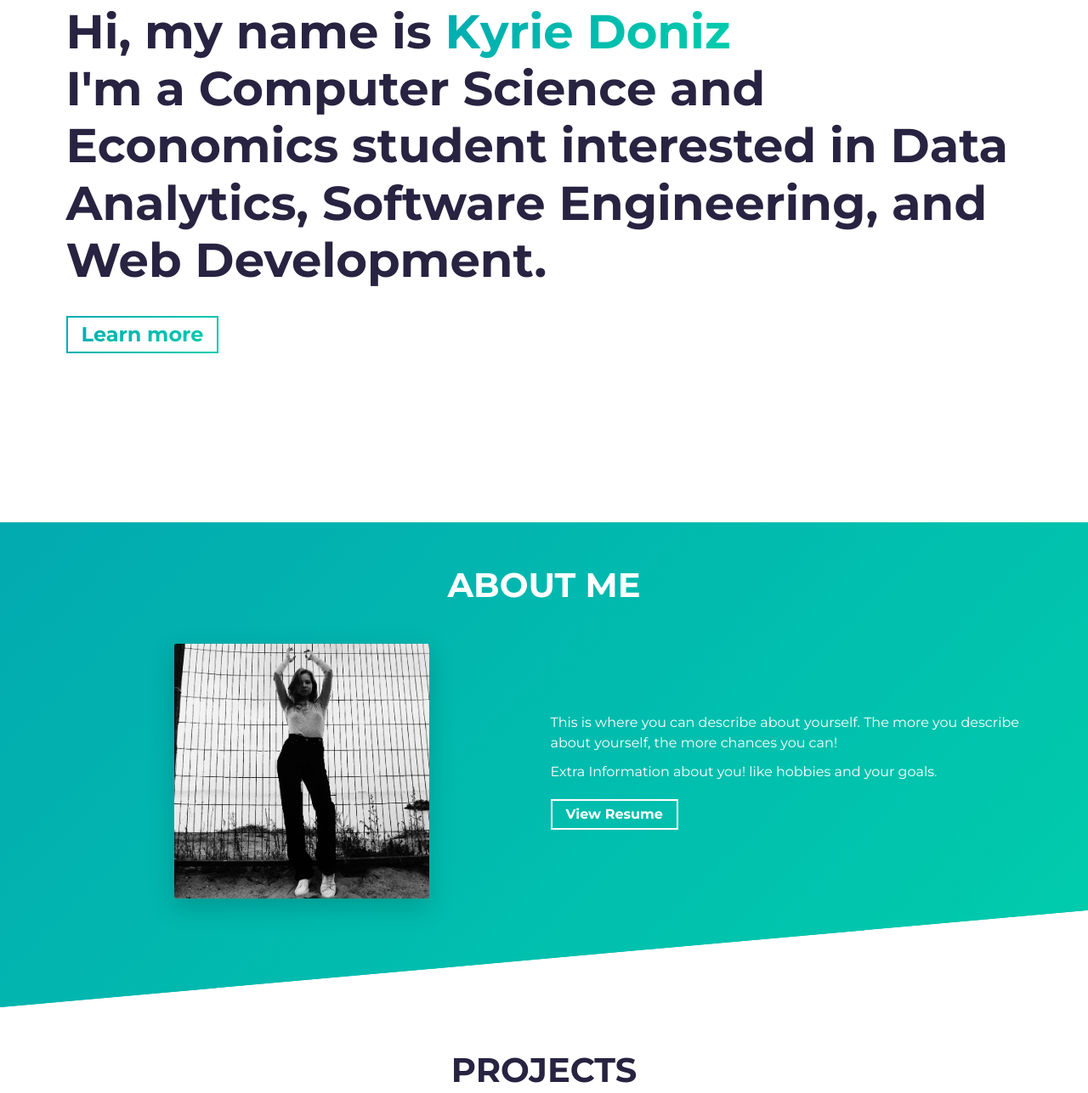
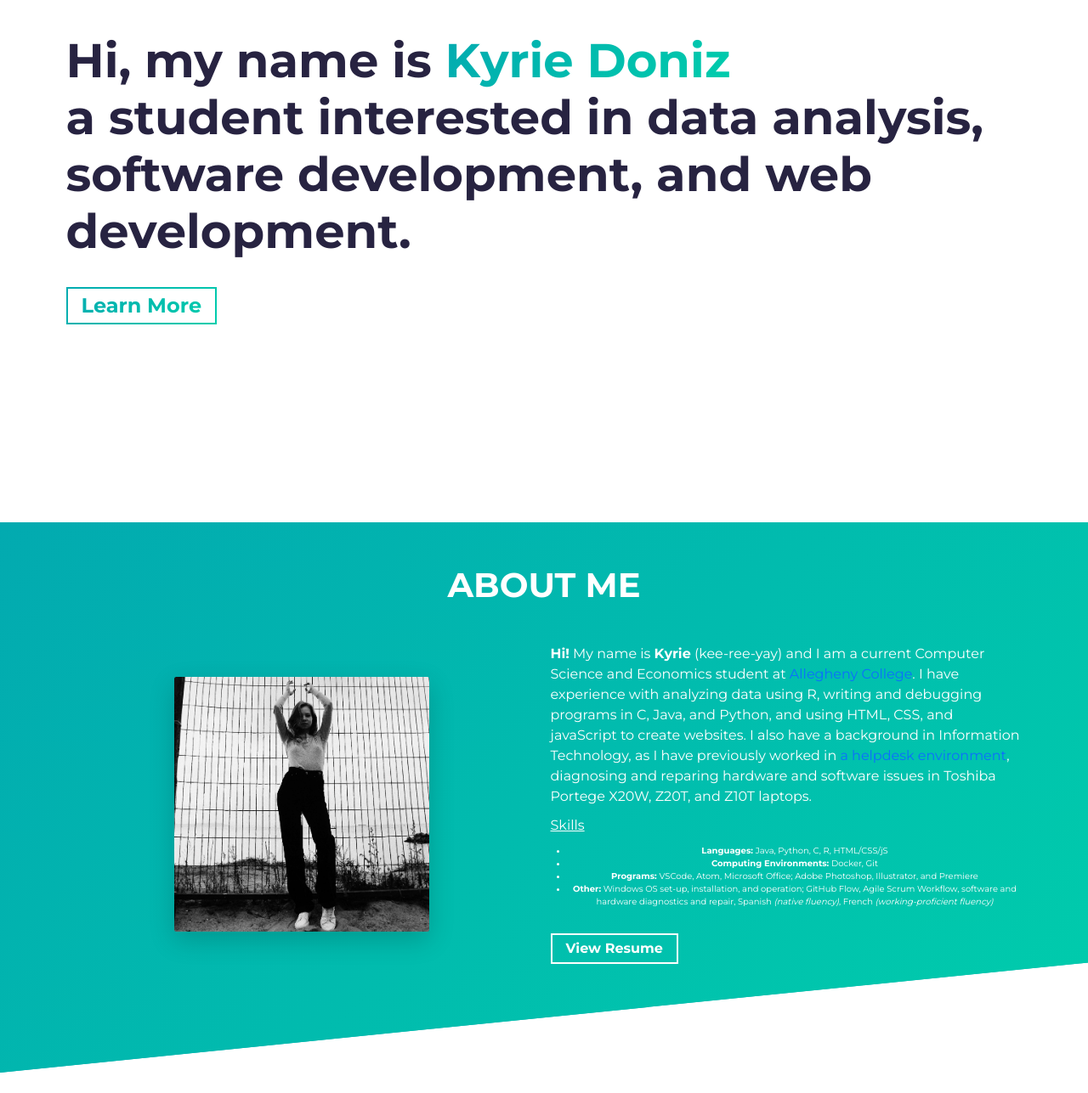
Before and after one commit to donizk/personalSite-1, a website built with Parcel: page src/index.html in a window 1280 px wide. Shown: the part 185-1472 px from the top of the page at 85% size. Built offline with nearby package versions, Linux system fonts and the light colour scheme.

Commit message:
making changes to see what it looks like :)

```diff
--- a/src/index.html
+++ b/src/index.html
@@ -48,11 +48,11 @@
         <h1 class="hero-title load-hidden">
           Hi, my name is <span class="text-color-main">Kyrie Doniz</span>
           <br />
-          I'm a Computer Science and Economics student interested in Data Analytics, Software Engineering, and Web Development.
+          a student interested in data analysis, software development, and web development.
         </h1>
         <p class="hero-cta load-hidden">
           <a rel="noreferrer" class="cta-btn cta-btn--hero" href="#about"
-            >Learn more</a
+            >Learn More</a
           >
         </p>
       </div>
@@ -79,11 +79,18 @@
           <div class="col-md-6 col-sm-12">
             <div class="about-wrapper__info load-hidden">
               <p class="about-wrapper__info-text">
-                This is where you can describe about yourself. The more you
-                describe about yourself, the more chances you can!
+               <b>Hi!</b> My name is <b>Kyrie</b> (kee-ree-yay) and I am a current Computer Science and Economics student at <a href = "https://allegheny.edu/">Allegheny College</a>.
+								I have experience with analyzing data using R, writing and debugging programs in C, Java, and Python, and using HTML, CSS, and javaScript to create websites.
+								I also have a background in Information Technology, as I have previously worked in <a href = "https://www.duchesne.org/academics/technology/cave">a helpdesk environment</a>, diagnosing and reparing hardware and software issues in Toshiba Portege X20W, Z20T, and Z10T laptops.
               </p>
               <p class="about-wrapper__info-text">
-                Extra Information about you! like hobbies and your goals.
+                <u>Skills</u>
+                <ul>
+                  <li><b>Languages: </b>Java, Python, C, R, HTML/CSS/jS</li>
+									<li><b>Computing Environments: </b>Docker, Git</li>
+									<li><b>Programs: </b>VSCode, Atom, Microsoft Office; Adobe Photoshop, Illustrator, and Premiere</li>
+									<li><b>Other:</b> Windows OS set-up, installation, and operation; GitHub Flow, Agile Scrum Workflow, software and hardware diagnostics and repair, Spanish <i>(native fluency)</i>, French <i>(working-proficient fluency)</i></li>
+                </ul>
               </p>
               <span class="d-flex mt-3">
                 <a
@@ -128,6 +135,7 @@
                   class="cta-btn cta-btn--hero"
                   href="#!"
                 >
+                <!-- create replit for projects -->
                   See Live
                 </a>
                 <a
```
